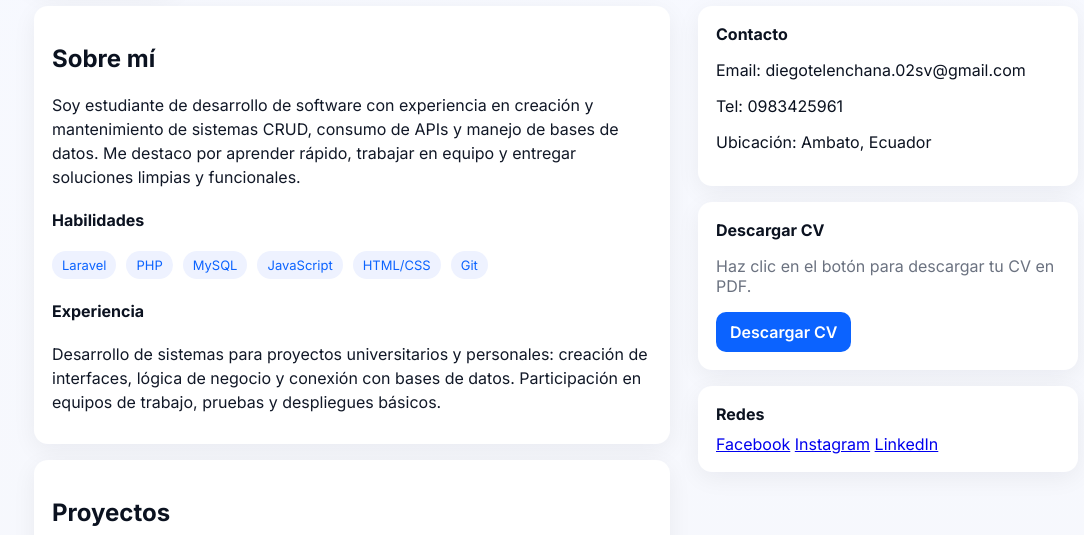
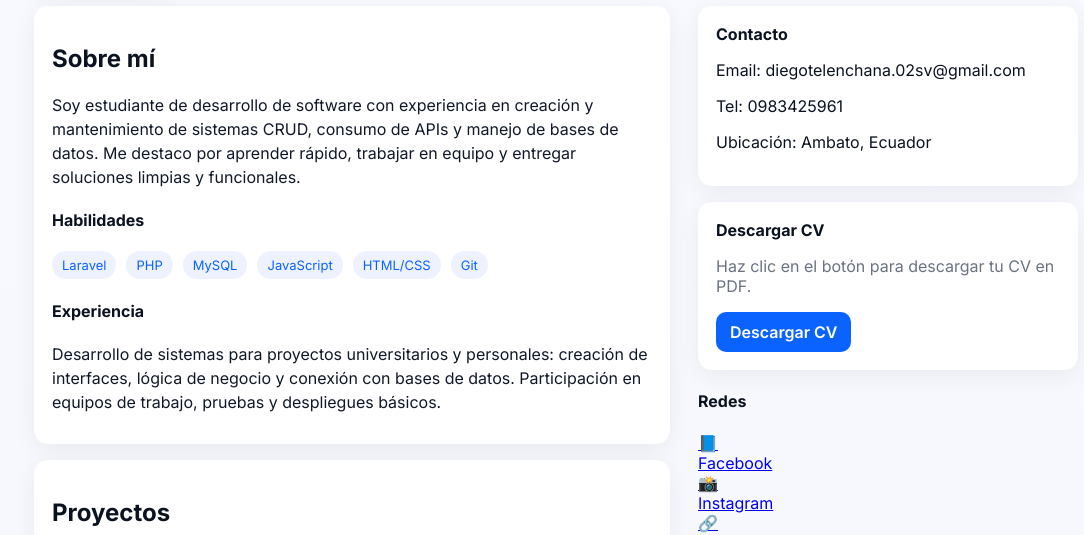
Before and after one commit to Jona-08/Jona-08.github.io, a plain HTML site: page index.html in a window 1280 px wide. Shown: the part 226-761 px from the top of the page, without its empty margins (84-1168 px from the left). Drawn offline with Linux system fonts and the light colour scheme.

Commit message:
Update index.html
yep

```diff
--- a/index.html
+++ b/index.html
@@ -137,13 +137,20 @@
           <a id="download" class="btn" href="resume.pdf" download>Descargar CV</a>
         </div>
 
-      <div class="card section">
+      <div class="social-grid">
       <h4>Redes</h4>
-
-      <a href="https://www.facebook.com/" target="_blank">Facebook</a>
-      <a href="https://www.instagram.com/" target="_blank">Instagram</a>
-      <a href="https://www.linkedin.com/feed/" target="_blank">LinkedIn</a>
-
+      <a class="social-item" href="https://www.facebook.com/diego.telenchana.7" target="_blank">
+      <div class="social-icon">📘</div>
+      <div class="social-label">Facebook</div>
+      </a>
+      <a class="social-item" href="https://www.instagram.com/iss_jona/" target="_blank">
+      <div class="social-icon">📸</div>
+      <div class="social-label">Instagram</div>
+      </a>
+      <a class="social-item" href="https://www.linkedin.com/in/diego-johnathan-telenchana-punina-0636543a0/" target="_blank">
+      <div class="social-icon">🔗</div>
+      <div class="social-label">LinkedIn</div>
+      </a>
       </div>
 
       </aside>
```
